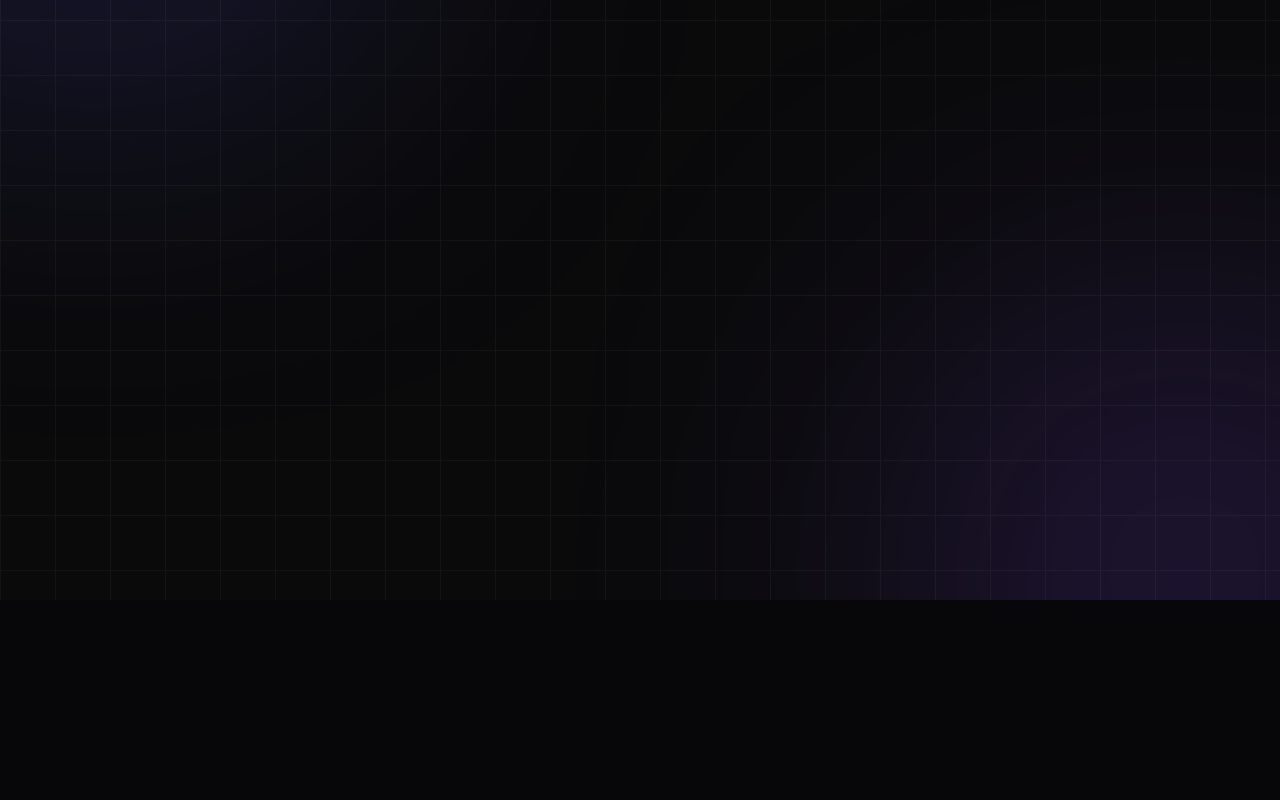
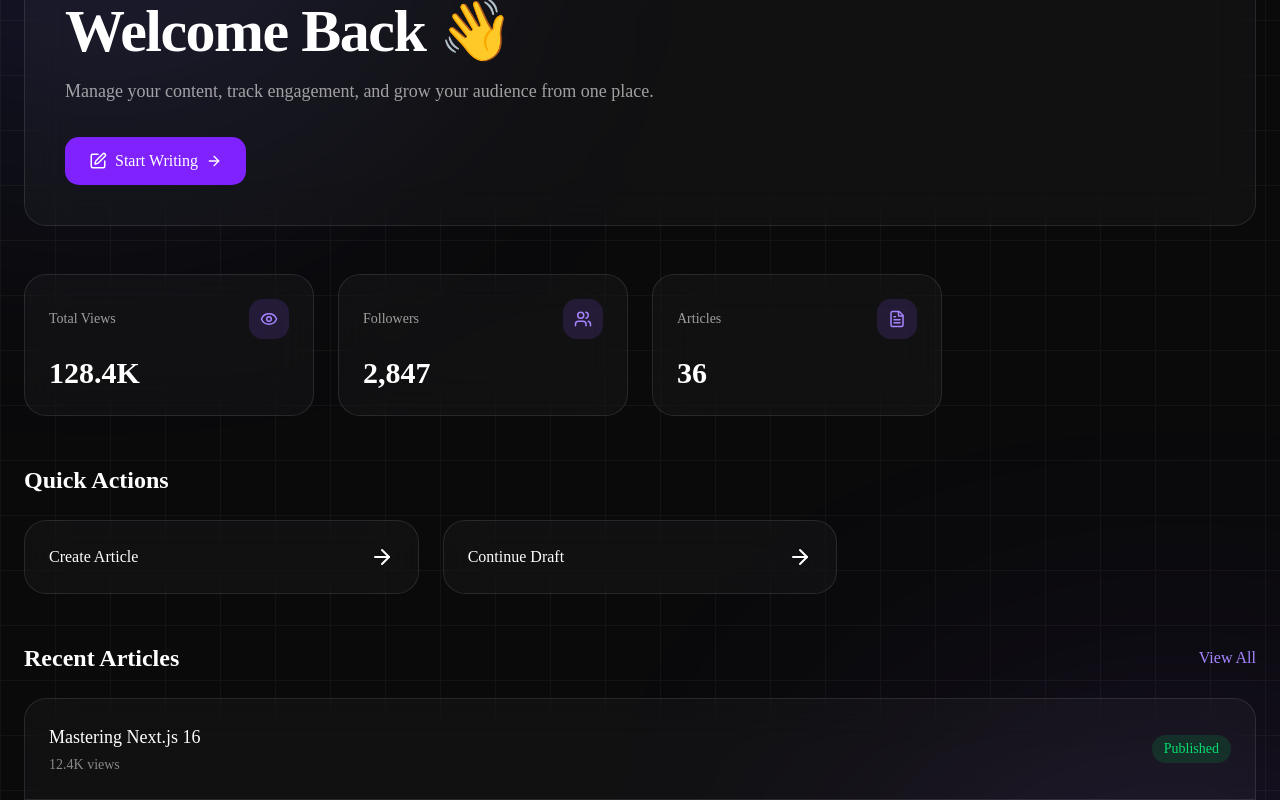
Before and after one commit to DhruvPatel-0132/The_Dev_Journal, a Next.js app in the folder frontend/: page /dashboard in a window 1280 px wide. Shown: the part 200-1000 px from the top of the page. Before the commit the page ends 800 px from the top, so only its background shows below. Built offline with nearby package versions, Linux system fonts and the light colour scheme; no server answers.

Commit message:
Hide Scrollbar, Hide Blog Button For VISITOR Page and Make Static Page For Dashboard

```diff
--- a/frontend/src/app/(creator-space)/dashboard/page.tsx
+++ b/frontend/src/app/(creator-space)/dashboard/page.tsx
@@ -1,19 +1,193 @@
-import BackgroundGlow from '@/components/common/BackgroundGlow'
-import GridPattern from '@/components/common/GridPattern'
-import BlogNavbar from '@/components/layout/BlogNavbar'
+"use client";
 
-function DashboardPage() {
-    return (
-        <>
-            <main className="min-h-screen overflow-hidden bg-[#0A0A0B] text-white relative">
-                <div className="absolute inset-0 overflow-hidden pointer-events-none">
-                    <BackgroundGlow />
-                    <GridPattern />
+import { motion } from "framer-motion";
+import {
+  PenSquare,
+  FileText,
+  Eye,
+  Users,
+  TrendingUp,
+  ArrowRight,
+} from "lucide-react";
+
+import BackgroundGlow from "@/components/common/BackgroundGlow";
+import GridPattern from "@/components/common/GridPattern";
+import BlogNavbar from "@/components/layout/BlogNavbar";
+
+const stats = [
+  {
+    title: "Total Views",
+    value: "128.4K",
+    icon: Eye,
+  },
+  {
+    title: "Followers",
+    value: "2,847",
+    icon: Users,
+  },
+  {
+    title: "Articles",
+    value: "36",
+    icon: FileText,
+  }
+];
+
+const recentPosts = [
+  {
+    title: "Mastering Next.js 16",
+    views: "12.4K",
+    status: "Published",
+  },
+  {
+    title: "React Server Components Deep Dive",
+    views: "8.9K",
+    status: "Published",
+  },
+  {
+    title: "Building SaaS with AI Agents",
+    views: "-",
+    status: "Draft",
+  },
+];
+
+export default function DashboardPage() {
+  return (
+    <main className="min-h-screen bg-[#0A0A0B] text-white relative overflow-hidden">
+      {/* Background */}
+      <div className="absolute inset-0 pointer-events-none overflow-hidden">
+        <BackgroundGlow />
+        <GridPattern />
+      </div>
+
+      <BlogNavbar />
+
+      <div className="relative z-10 max-w-7xl mx-auto px-6 pt-32 pb-16">
+        {/* Hero */}
+        <motion.div
+          initial={{ opacity: 0, y: 30 }}
+          animate={{ opacity: 1, y: 0 }}
+          transition={{ duration: 0.5 }}
+          className="mb-12"
+        >
+          <div className="rounded-3xl border border-white/10 bg-white/[0.03] backdrop-blur-xl p-8 md:p-10">
+            <p className="text-violet-400 font-medium mb-2">
+              Creator Dashboard
+            </p>
+
+            <h1 className="text-4xl md:text-6xl font-bold tracking-tight">
+              Welcome Back 👋
+            </h1>
+
+            <p className="text-white/60 mt-4 max-w-2xl text-lg">
+              Manage your content, track engagement, and grow your audience
+              from one place.
+            </p>
+
+            <div className="flex flex-wrap gap-4 mt-8">
+              <button className="group flex items-center gap-2 px-6 py-3 rounded-xl bg-violet-600 hover:bg-violet-500 transition">
+                <PenSquare size={18} />
+                Start Writing
+                <ArrowRight
+                  size={16}
+                  className="group-hover:translate-x-1 transition"
+                />
+              </button>
+            </div>
+          </div>
+        </motion.div>
+
+        {/* Stats */}
+        <div className="grid grid-cols-1 sm:grid-cols-2 xl:grid-cols-4 gap-6 mb-12">
+          {stats.map((item, index) => (
+            <motion.div
+              key={item.title}
+              initial={{ opacity: 0, y: 25 }}
+              animate={{ opacity: 1, y: 0 }}
+              transition={{ delay: index * 0.08 }}
+              whileHover={{ y: -4 }}
+              className="rounded-3xl border border-white/10 bg-white/[0.03] backdrop-blur-xl p-6"
+            >
+              <div className="flex items-center justify-between">
+                <span className="text-white/60 text-sm">{item.title}</span>
+
+                <div className="w-10 h-10 rounded-xl bg-violet-500/15 flex items-center justify-center">
+                  <item.icon size={18} className="text-violet-400" />
                 </div>
-                <BlogNavbar />
-            </main>
-        </>
-    )
+              </div>
+
+              <h2 className="text-3xl font-bold mt-4">{item.value}</h2>
+            </motion.div>
+          ))}
+        </div>
+
+        {/* Quick Actions */}
+        <section className="mb-12">
+          <h2 className="text-2xl font-semibold mb-6">Quick Actions</h2>
+
+          <div className="grid md:grid-cols-3 gap-6">
+            {[
+              "Create Article",
+              "Continue Draft",
+            ].map((action) => (
+              <motion.div
+                key={action}
+                whileHover={{
+                  scale: 1.02,
+                }}
+                className="group cursor-pointer rounded-3xl border border-white/10 bg-white/[0.03] backdrop-blur-xl p-6"
+              >
+                <div className="flex justify-between items-center">
+                  <span className="font-medium">{action}</span>
+
+                  <ArrowRight className="group-hover:translate-x-1 transition" />
+                </div>
+              </motion.div>
+            ))}
+          </div>
+        </section>
+
+        {/* Recent Articles */}
+        <section>
+          <div className="flex justify-between items-center mb-6">
+            <h2 className="text-2xl font-semibold">Recent Articles</h2>
+
+            <button className="text-violet-400 hover:text-violet-300 transition">
+              View All
+            </button>
+          </div>
+
+          <div className="rounded-3xl border border-white/10 bg-white/[0.03] backdrop-blur-xl overflow-hidden">
+            {recentPosts.map((post, index) => (
+              <div
+                key={post.title}
+                className={`p-6 flex flex-col md:flex-row md:items-center md:justify-between ${
+                  index !== recentPosts.length - 1
+                    ? "border-b border-white/10"
+                    : ""
+                }`}
+              >
+                <div>
+                  <h3 className="font-medium text-lg">{post.title}</h3>
+
+                  <p className="text-sm text-white/50 mt-1">
+                    {post.views} views
+                  </p>
+                </div>
+
+                <span
+                  className={`mt-3 md:mt-0 px-3 py-1 rounded-full text-sm ${
+                    post.status === "Published"
+                      ? "bg-green-500/15 text-green-400"
+                      : "bg-yellow-500/15 text-yellow-400"
+                  }`}
+                >
+                  {post.status}
+                </span>
+              </div>
+            ))}
+          </div>
+        </section>
+      </div>
+    </main>
+  );
 }
-
-export default DashboardPage
--- a/frontend/src/app/globals.css
+++ b/frontend/src/app/globals.css
@@ -128,3 +128,13 @@
     @apply font-sans;
   }
 }
+
+/* Hide scrollbar globally */
+* {
+  scrollbar-width: none; /* Firefox */
+  -ms-overflow-style: none; /* IE and Edge */
+}
+
+*::-webkit-scrollbar {
+  display: none; /* Chrome, Safari, Opera */
+}
--- a/frontend/src/components/layout/BlogNavbar.tsx
+++ b/frontend/src/components/layout/BlogNavbar.tsx
@@ -8,13 +8,22 @@ import Logo from "./Logo";
 import { authApi } from "@/lib/api";
 import { useEffect, useState } from "react";
 
+type UserType = {
+  name: string;
+  email: string;
+  avatar: string;
+  role?: string;
+};
+
 export default function BlogNavbar() {
   const router = useRouter();
-  const [user, setUser] = useState<{ name: string, email: string, avatar: string } | null>(null);
   const pathname = usePathname();
+
+  const [user, setUser] = useState<UserType | null>(null);
 
   useEffect(() => {
     const userData = localStorage.getItem("user");
+
     if (userData) {
       try {
         setUser(JSON.parse(userData));
@@ -33,9 +42,12 @@ export default function BlogNavbar() {
 
     localStorage.removeItem("token");
     localStorage.removeItem("user");
+
     setUser(null);
     router.push("/");
   };
+
+  const isVisitor = user?.role?.toUpperCase() === "VISITOR";
 
   return (
     <header className="absolute top-0 left-0 w-full z-50">
@@ -51,7 +63,17 @@ export default function BlogNavbar() {
         </motion.div>
 
         <div className="flex items-center gap-3">
-          {user && pathname === "/dashboard" && (
+          {/* Show Dashboard button only for non-visitors on Blog page */}
+          {user && !isVisitor && pathname === "/blog" && (
+            <Link href="/dashboard">
+              <button className="cursor-pointer h-10 sm:h-11 px-4 sm:px-5 rounded-xl border border-white/10 bg-white/[0.03] backdrop-blur-xl text-sm font-medium text-zinc-200 hover:bg-white/[0.06] transition-all duration-300">
+                Dashboard
+              </button>
+            </Link>
+          )}
+
+          {/* Show Blog button on Dashboard pages */}
+          {user && pathname.startsWith("/dashboard") && (
             <Link href="/blog">
               <button className="cursor-pointer h-10 sm:h-11 px-4 sm:px-5 rounded-xl border border-white/10 bg-white/[0.03] backdrop-blur-xl text-sm font-medium text-zinc-200 hover:bg-white/[0.06] transition-all duration-300">
                 Blog
@@ -59,29 +81,21 @@ export default function BlogNavbar() {
             </Link>
           )}
 
-          {user && pathname === "/blog" && (
-            <Link href="/dashboard">
-              <button className="cursor-pointer h-10 sm:h-11 px-4 sm:px-5 rounded-xl border border-white/10 bg-white/[0.03] backdrop-blur-xl text-sm font-medium text-zinc-200 hover:bg-white/[0.06] transition-all duration-300">
-                Dashboard
-              </button>
-            </Link>
-          )}
-
           {user ? (
             <div className="flex items-center gap-4">
-              {/* User Profile */}
               <div className="flex items-center gap-3 bg-white/[0.03] border border-white/10 px-4 py-2 rounded-xl backdrop-blur-xl">
                 {user.avatar ? (
                   <img
                     src={user.avatar}
                     alt={user.name}
-                    className="w-8 h-8 rounded-full"
+                    className="w-8 h-8 rounded-full object-cover"
                   />
                 ) : (
                   <div className="w-8 h-8 rounded-full bg-indigo-500/20 flex items-center justify-center border border-indigo-500/30">
                     <User className="w-4 h-4 text-indigo-400" />
                   </div>
                 )}
+
                 <span className="text-sm font-medium text-zinc-200">
                   {user.name}
                 </span>
```
